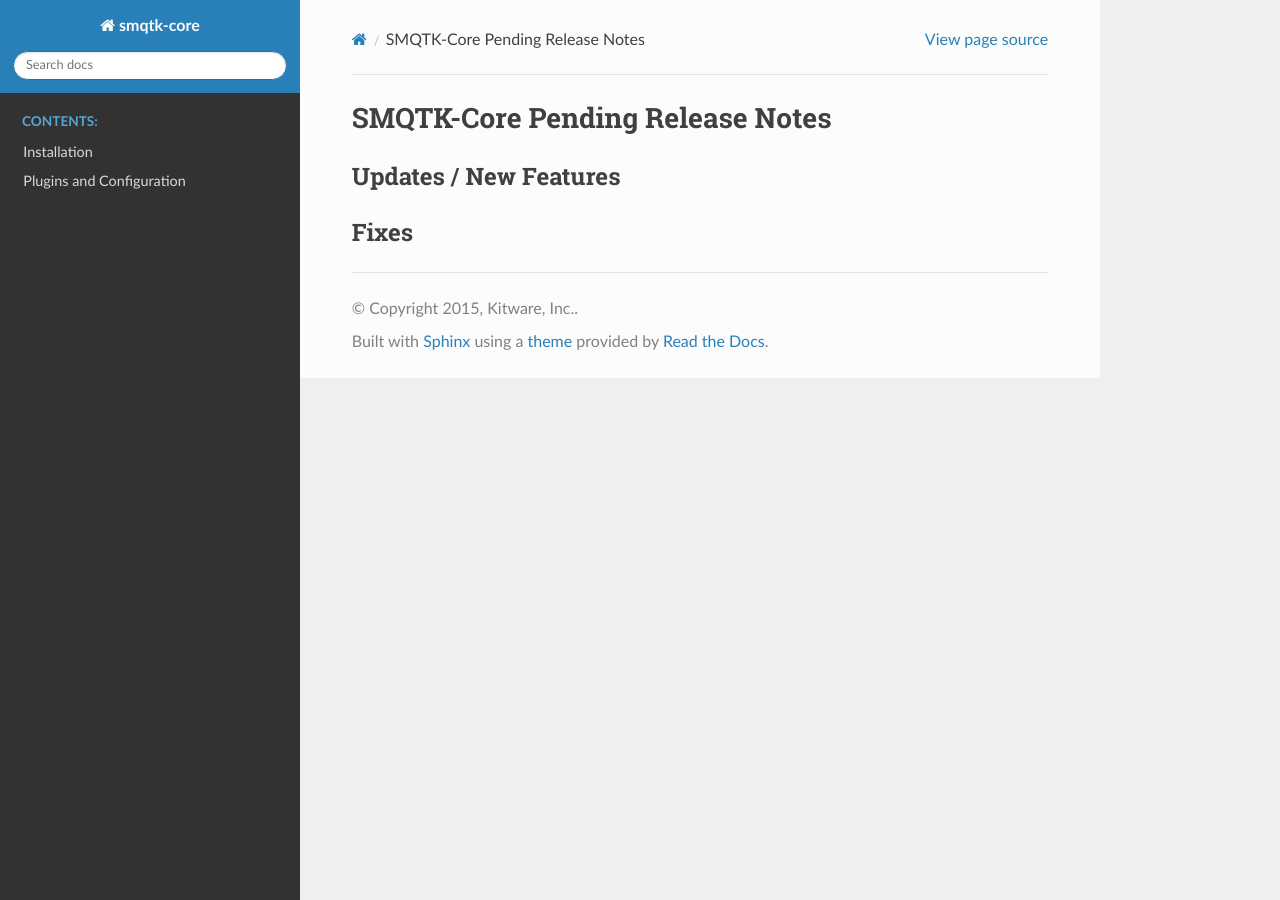
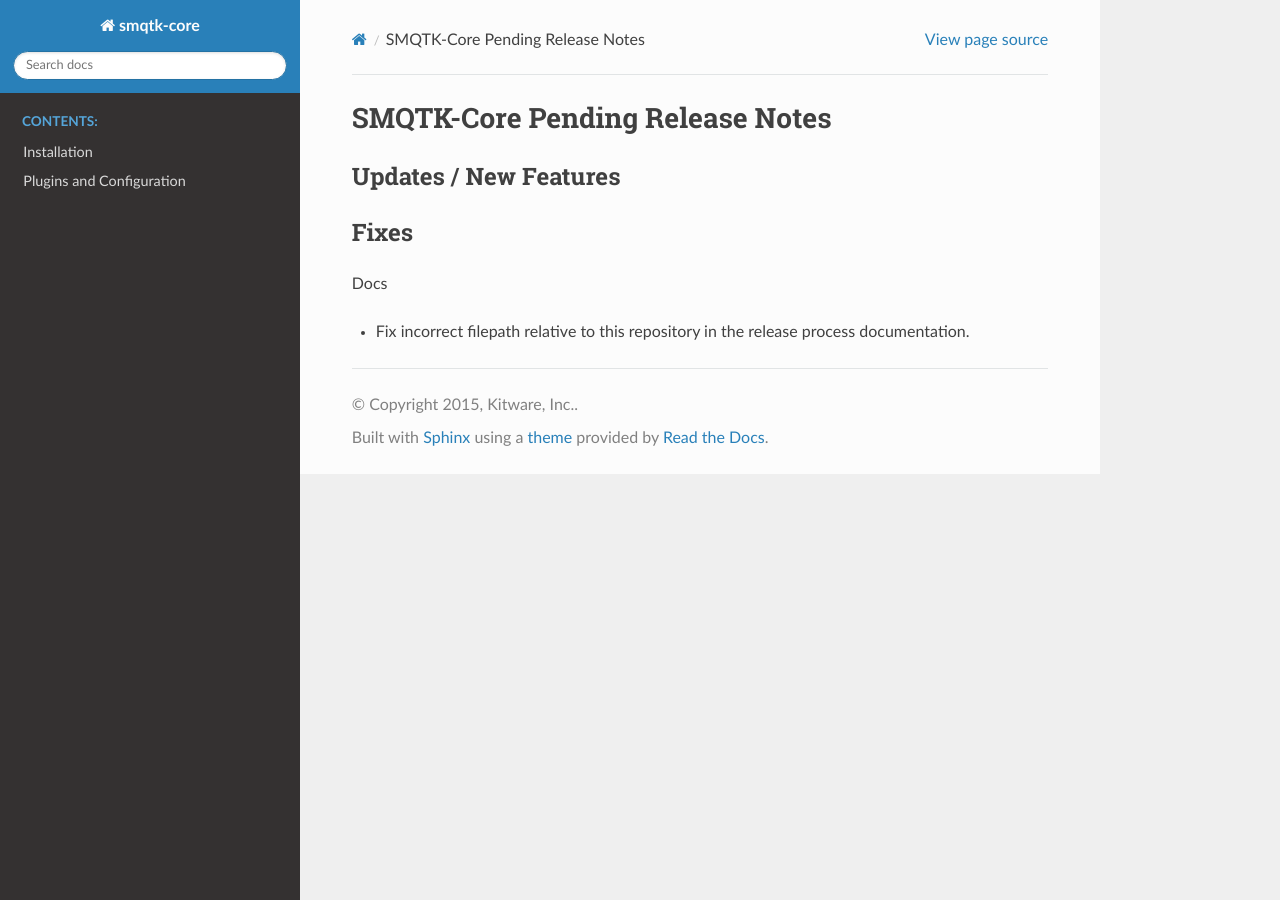
Before and after one commit to Kitware/SMQTK-Core, a Sphinx documentation site: the page built from docs/release_notes/pending_release.rst, in a window 1280 px wide. Built offline with Sphinx 7.4.7 and the Read the Docs theme 2.0.0, drawn with Linux system fonts in a browser that asks for light colours; pages that are not in the unit, such as notebooks, are missing from menus; the version number could not be read and is left out.

Commit message:
Correct old path in release process documentation

```diff
--- a/docs/release_notes/pending_release.rst
+++ b/docs/release_notes/pending_release.rst
@@ -8,3 +8,8 @@
 
 Fixes
 -----
+
+Docs
+
+* Fix incorrect filepath relative to this repository in the release process
+  documentation.
--- a/docs/release_process.rst
+++ b/docs/release_process.rst
@@ -44,7 +44,7 @@
 1. Create a new branch off of the ``master`` named something like
    ``release-[major,minor]-{NEW_VERSION}``.
 
-  a. Increment patch value in  ``python/smqtk/__init__.py`` file's
+  a. Increment patch value in  ``smqtk_core/__init__.py`` file's
      ``__version__`` attribute.
   b. Rename the ``docs/release_notes/pending_release.rst`` file to
      ``docs/release_notes/v{VERSION}.rst``, matching the value in the
```
